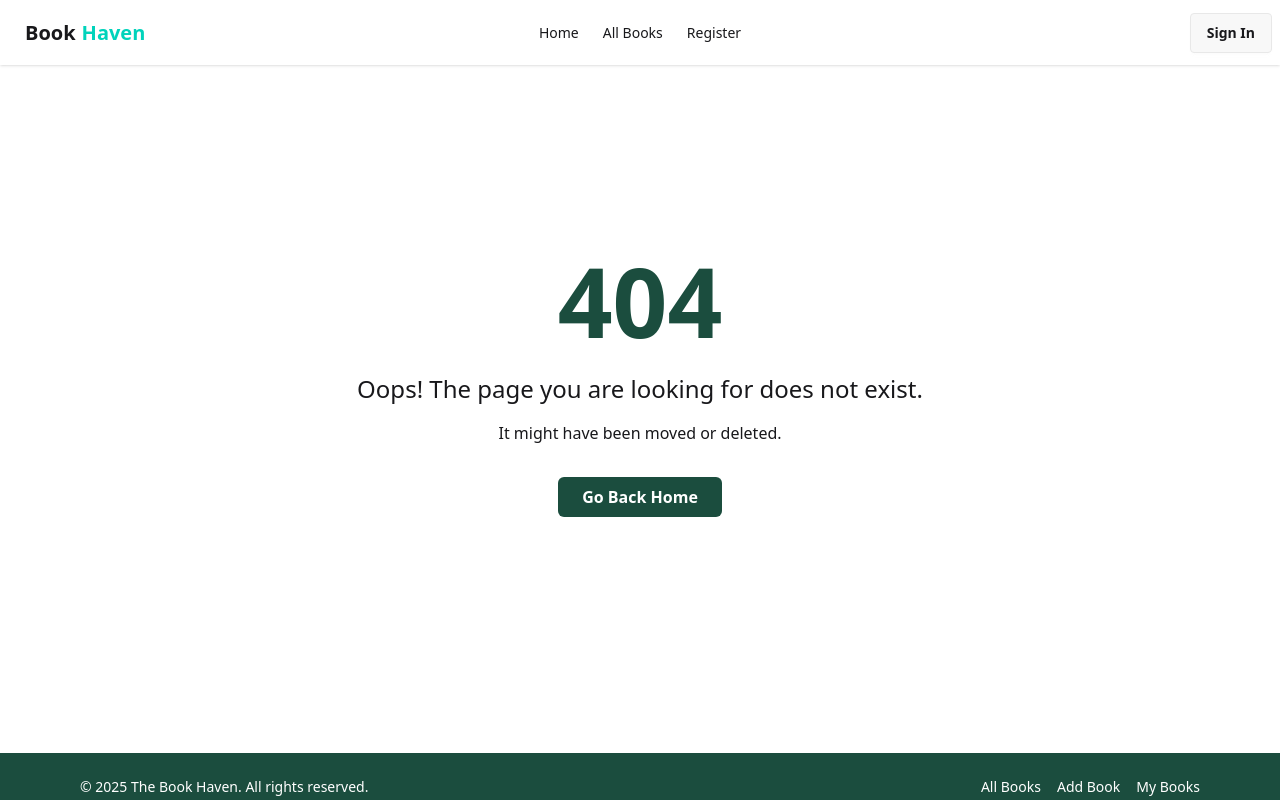
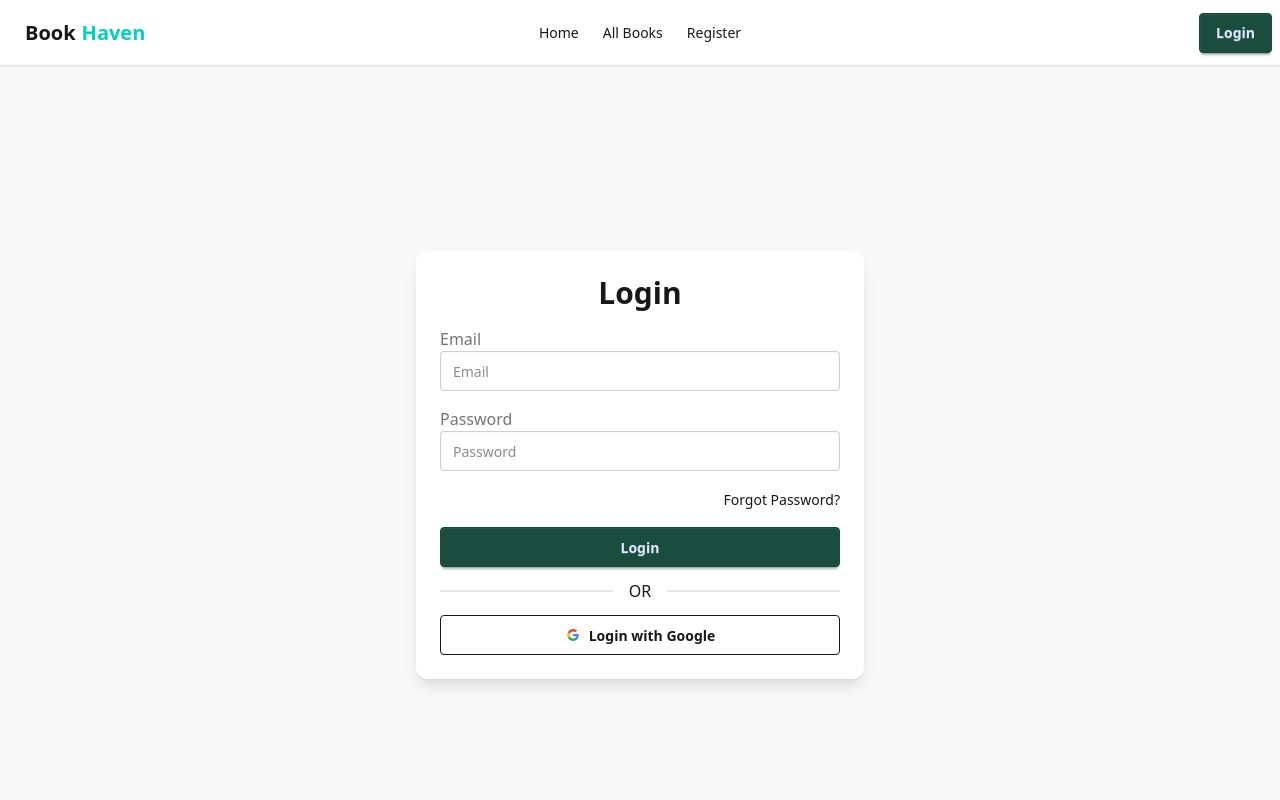
Before and after one commit to ZilhajSajid/book-haven-client, a React (Vite) app: page /login in a window 1280 px wide. Shown: the top 800 px of the page. Built offline with nearby package versions, Linux system fonts and the light colour scheme; no server answers.

Commit message:
added login page

```diff
--- a/src/components/AddBooks/AddBooks.jsx
+++ b/src/components/AddBooks/AddBooks.jsx
@@ -1,46 +1,141 @@
-import { use } from "react";
+import { useContext } from "react";
 import { AuthContext } from "../../contexts/AuthContext";
+import axios from "axios";
+import toast from "react-hot-toast";
+import { useNavigate } from "react-router";
 
 const AddBooks = () => {
-  const { user } = use(AuthContext);
-  const handleSubmit = (e) => {
+  const { user } = useContext(AuthContext);
+  const navigate = useNavigate();
+
+  const handleSubmit = async (e) => {
     e.preventDefault();
+
     const title = e.target.title.value;
-    const name = e.target.name.value;
+    const author = e.target.author.value;
     const email = e.target.email.value;
     const genre = e.target.genre.value;
     const rating = e.target.rating.value;
-    console.log(title, name, email, genre, rating, _id);
+    const coverImage = e.target.coverImage.value;
+    const summary = e.target.summary.value;
+
+    if (!title || !author || !email || !genre || !rating || !coverImage) {
+      toast.error("Please fill in all required fields.");
+      return;
+    }
+
+    const newBook = {
+      title,
+      author,
+      genre,
+      rating: parseFloat(rating),
+      coverImage,
+      summary,
+      userEmail: email,
     };
+
+    try {
+      const res = await axios.post("http://localhost:3000/myBooks", newBook);
+      if (res.data.insertedId) {
+        toast.success("Book added successfully!");
+        navigate("/myBooks");
+      }
+    } catch (error) {
+      console.error(error);
+      toast.error(error.response?.data?.message || "Failed to add book");
+    }
+  };
+
   return (
-    <div className="flex items-center justify-center min-h-screen bg-base-200">
-      <form onSubmit={handleSubmit}>
-        <fieldset className="fieldset">
-          <label className="label">Book Title</label>
-          <input type="text" className="input" name="title" />
-          <label className="label">Author Name</label>
-          <input type="text" className="input" name="name" />
-          <label className="label">Email</label>
+    <div className="min-h-screen flex items-center justify-center bg-gray-100 px-4">
+      <form
+        onSubmit={handleSubmit}
+        className="w-full max-w-2xl bg-white rounded-2xl shadow-lg p-8 space-y-6"
+      >
+        <h2 className="text-2xl font-bold text-center text-primary mb-4">
+          Add a New Book
+        </h2>
+
+        <div className="grid grid-cols-1 md:grid-cols-2 gap-4">
+          <div className="flex flex-col">
+            <label className="label font-medium">Book Title</label>
+            <input
+              type="text"
+              className="input input-bordered"
+              name="title"
+              required
+            />
+          </div>
+
+          <div className="flex flex-col">
+            <label className="label font-medium">Author Name</label>
+            <input
+              type="text"
+              className="input input-bordered"
+              name="author"
+              required
+            />
+          </div>
+
+          <div className="flex flex-col">
+            <label className="label font-medium">Email</label>
             <input
               type="email"
-            className="input"
+              className="input input-bordered bg-gray-100"
               name="email"
               readOnly
               defaultValue={user?.email}
             />
-          <label className="label">Genre</label>
-          <input type="text" className="input" name="genre" />
-          <label className="label">Rating (1-5)</label>
+          </div>
+
+          <div className="flex flex-col">
+            <label className="label font-medium">Genre</label>
+            <input
+              type="text"
+              className="input input-bordered"
+              name="genre"
+              required
+            />
+          </div>
+
+          <div className="flex flex-col">
+            <label className="label font-medium">Rating (1-5)</label>
             <input
               type="number"
-            className="input"
+              className="input input-bordered"
               name="rating"
               min={1}
               max={5}
               required
             />
-          <button className="btn btn-primary mt-4">Add Book</button>
-        </fieldset>
+          </div>
+
+          <div className="flex flex-col">
+            <label className="label font-medium">Cover Image URL</label>
+            <input
+              type="text"
+              className="input input-bordered"
+              name="coverImage"
+              required
+            />
+          </div>
+        </div>
+
+        <div className="flex flex-col">
+          <label className="label font-medium">Summary</label>
+          <textarea
+            className="input input-bordered h-24 resize-none"
+            name="summary"
+            placeholder="Short description..."
+          />
+        </div>
+
+        <button
+          type="submit"
+          className="btn btn-primary w-full text-white font-semibold py-3 rounded-xl hover:shadow-lg transition-all"
+        >
+          Add Book
+        </button>
       </form>
     </div>
   );
--- a/src/components/BookDetails/BookDetails.jsx
+++ b/src/components/BookDetails/BookDetails.jsx
@@ -20,7 +20,7 @@ const BookDetails = () => {
         const res = await axios.get(
           `http://localhost:3000/myBooks?email=${user.email}`
         );
-        // Check if this specific book is already added
+
         const added = res.data.some((b) => b._id === _id);
         setAlreadyAdded(added);
       } catch (err) {
@@ -43,7 +43,7 @@ const BookDetails = () => {
     }
 
     const newBook = {
-      _id, // unique book id
+      _id,
       title,
       author,
       coverImage,
--- a/src/components/Navbar/Navbar.jsx
+++ b/src/components/Navbar/Navbar.jsx
@@ -67,12 +67,32 @@ const Navbar = () => {
       </div>
       <div className="navbar-end">
         {user ? (
-          <a onClick={handleSignOut} className="btn btn-accent">
-            Sign Out
-          </a>
+          <div className="dropdown dropdown-end">
+            <label tabIndex={0} className="btn btn-ghost btn-circle avatar">
+              <div className="w-10 rounded-full">
+                <img src={user.photoURL} alt={user.displayName || "User"} />
+              </div>
+            </label>
+            <ul
+              tabIndex={0}
+              className="mt-3 p-2 shadow menu menu-compact dropdown-content bg-base-100 rounded-box w-52"
+            >
+              <li>
+                <span className="font-semibold">Hello, {user.displayName}</span>
+              </li>
+              <li>
+                <button
+                  onClick={handleSignOut}
+                  className="btn btn-accent w-full"
+                >
+                  Log Out
+                </button>
+              </li>
+            </ul>
+          </div>
         ) : (
-          <Link to="/register" className="btn">
-            Sign In
+          <Link to="/login" className="btn btn-primary">
+            Login
           </Link>
         )}
       </div>
--- /dev/null
+++ b/src/components/Register/Login.jsx
@@ -0,0 +1,130 @@
+import React, { useState, useContext } from "react";
+import { AuthContext } from "../../contexts/AuthContext";
+import { useNavigate } from "react-router";
+import toast from "react-hot-toast";
+
+const Login = () => {
+  const { signInUser, signInWithGoogle } = useContext(AuthContext);
+  const navigate = useNavigate();
+  const [formData, setFormData] = useState({ email: "", password: "" });
+
+  const handleChange = (e) => {
+    setFormData({ ...formData, [e.target.name]: e.target.value });
+  };
+
+  const handleLogin = async (e) => {
+    e.preventDefault();
+    const { email, password } = formData;
+
+    if (!email || !password) {
+      toast.error("Please fill all fields!");
+      return;
+    }
+
+    try {
+      await signInUser(email, password);
+      toast.success("Login successful!");
+      navigate("/"); // Redirect to home page
+    } catch (error) {
+      console.error(error);
+      toast.error(error.message || "Failed to login");
+    }
+  };
+
+  const handleGoogleLogin = async () => {
+    try {
+      await signInWithGoogle();
+      toast.success("Login successful!");
+      navigate("/"); // Redirect to home page
+    } catch (error) {
+      console.error(error);
+      toast.error(error.message || "Google login failed");
+    }
+  };
+
+  return (
+    <div className="flex items-center justify-center min-h-screen bg-base-200">
+      <form
+        onSubmit={handleLogin}
+        className="w-full max-w-md p-6 bg-white rounded-xl shadow-lg space-y-4"
+      >
+        <h1 className="text-3xl text-center font-bold">Login</h1>
+
+        <div>
+          <label className="label">Email</label>
+          <input
+            type="email"
+            name="email"
+            value={formData.email}
+            onChange={handleChange}
+            placeholder="Email"
+            className="input input-bordered w-full"
+            required
+          />
+        </div>
+
+        <div>
+          <label className="label">Password</label>
+          <input
+            type="password"
+            name="password"
+            value={formData.password}
+            onChange={handleChange}
+            placeholder="Password"
+            className="input input-bordered w-full"
+            required
+          />
+        </div>
+
+        <div className="text-right">
+          <button type="button" className="link link-hover text-sm">
+            Forgot Password?
+          </button>
+        </div>
+
+        <button type="submit" className="btn btn-primary w-full">
+          Login
+        </button>
+
+        <div className="divider">OR</div>
+
+        <button
+          type="button"
+          onClick={handleGoogleLogin}
+          className="btn btn-outline w-full flex items-center justify-center gap-2"
+        >
+          <svg
+            aria-label="Google logo"
+            width="16"
+            height="16"
+            xmlns="http://www.w3.org/2000/svg"
+            viewBox="0 0 512 512"
+          >
+            <g>
+              <path d="m0 0H512V512H0" fill="#fff"></path>
+              <path
+                fill="#34a853"
+                d="M153 292c30 82 118 95 171 60h62v48A192 192 0 0190 341"
+              ></path>
+              <path
+                fill="#4285f4"
+                d="m386 400a140 175 0 0053-179H260v74h102q-7 37-38 57"
+              ></path>
+              <path
+                fill="#fbbc02"
+                d="m90 341a208 200 0 010-171l63 49q-12 37 0 73"
+              ></path>
+              <path
+                fill="#ea4335"
+                d="m153 219c22-69 116-109 179-50l55-54c-78-75-230-72-297 55"
+              ></path>
+            </g>
+          </svg>
+          Login with Google
+        </button>
+      </form>
+    </div>
+  );
+};
+
+export default Login;
--- a/src/components/Register/Register.jsx
+++ b/src/components/Register/Register.jsx
@@ -1,61 +1,172 @@
-import React, { use } from "react";
+import React, { useContext, useState } from "react";
 import { AuthContext } from "../../contexts/AuthContext";
 import axios from "axios";
+import toast from "react-hot-toast";
+import { useNavigate } from "react-router";
 
 const Register = () => {
-  const { signInWithGoogle } = use(AuthContext);
-  const handleGoogleSignIn = () => {
-    signInWithGoogle()
-      .then((result) => {
-        console.log(result.user);
-        const newUser = {
-          name: result.user.displayName,
-          email: result.user.email,
-          image: result.user.photoURL,
+  const { createUser, signInWithGoogle, setUser } = useContext(AuthContext);
+  const navigate = useNavigate();
+
+  const [formData, setFormData] = useState({
+    name: "",
+    email: "",
+    password: "",
+    photoURL: "",
+  });
+
+  const handleChange = (e) => {
+    setFormData({ ...formData, [e.target.name]: e.target.value });
   };
-        // create user in db
-        // fetch("http://localhost:3000/users", {
-        //   method: "POST",
-        //   headers: {
-        //     "content-type": "application/json",
-        //   },
-        //   body: JSON.stringify(newUser),
-        // })
-        //   .then((res) => res.json())
-        //   .then((data) => {
-        //     console.log("data after fetch", data);
-        //   });
-        axios
-          .post("http://localhost:3000/users", newUser)
-          .then((res) => {
-            console.log("response after axios", res);
-          })
-          .catch((err) => {
-            console.log(err);
+
+  const validatePassword = (password) => {
+    const uppercase = /[A-Z]/;
+    const lowercase = /[a-z]/;
+    return (
+      password.length >= 6 &&
+      uppercase.test(password) &&
+      lowercase.test(password)
+    );
+  };
+
+  const handleRegister = async (e) => {
+    e.preventDefault();
+    const { name, email, password, photoURL } = formData;
+
+    if (!name || !email || !password || !photoURL) {
+      toast.error("Please fill all fields including photo URL!");
+      return;
+    }
+
+    if (!validatePassword(password)) {
+      toast.error(
+        "Password must be at least 6 characters long and include uppercase and lowercase letters."
+      );
+      return;
+    }
+
+    try {
+      const res = await axios.post("http://localhost:3000/users", {
+        name,
+        email,
+        password,
+        photoURL,
       });
-      })
-      .catch((error) => {
-        console.log(error);
+
+      if (res.status === 201) {
+        toast.success("Registration successful!");
+
+        const userCredential = await createUser(email, password);
+        const firebaseUser = userCredential.user;
+
+        await firebaseUser.updateProfile({
+          displayName: name,
+          photoURL,
         });
+
+        setUser(firebaseUser);
+
+        navigate("/");
+      }
+    } catch (error) {
+      console.error(error);
+      toast.error(error.response?.data?.message || "Failed to register user");
+    }
   };
+
+  const handleGoogleSignIn = async () => {
+    try {
+      const result = await signInWithGoogle();
+      const googleUser = result.user;
+
+      // Register or update user in backend
+      await axios.post("http://localhost:3000/users", {
+        name: googleUser.displayName,
+        email: googleUser.email,
+        photoURL: googleUser.photoURL,
+      });
+
+      // Auto-login
+      setUser(googleUser);
+      toast.success(`Welcome, ${googleUser.displayName}!`);
+      navigate("/");
+    } catch (error) {
+      console.error(error);
+      toast.error("Google sign-in failed");
+    }
+  };
+
   return (
-    <div className="card bg-base-100 w-full mx-auto max-w-sm shrink-0 shadow-2xl">
-      <h1 className="text-5xl font-bold">Login now!</h1>
-      <div className="card-body">
-        <fieldset className="fieldset">
+    <div className="card bg-base-100 w-full mx-auto max-w-sm shadow-2xl p-6">
+      <h1 className="text-3xl text-center font-bold mb-4">Register now!</h1>
+
+      <form onSubmit={handleRegister} className="space-y-4">
+        <div>
+          <label className="label">Name</label>
+          <input
+            type="text"
+            name="name"
+            className="input input-bordered w-full"
+            value={formData.name}
+            onChange={handleChange}
+            placeholder="Your Name"
+            required
+          />
+        </div>
+
+        <div>
           <label className="label">Email</label>
-          <input type="email" className="input" placeholder="Email" />
+          <input
+            type="email"
+            name="email"
+            className="input input-bordered w-full"
+            value={formData.email}
+            onChange={handleChange}
+            placeholder="Your Email"
+            required
+          />
+        </div>
+
+        <div>
           <label className="label">Password</label>
-          <input type="password" className="input" placeholder="Password" />
+          <input
+            type="password"
+            name="password"
+            className="input input-bordered w-full"
+            value={formData.password}
+            onChange={handleChange}
+            placeholder="Password"
+            required
+          />
+          <p className="text-xs text-gray-500 mt-1">
+            Password must be at least 6 characters long and include uppercase
+            and lowercase letters.
+          </p>
+        </div>
+
         <div>
-            <a className="link link-hover">Forgot password?</a>
+          <label className="label">Photo URL</label>
+          <input
+            type="text"
+            name="photoURL"
+            className="input input-bordered w-full"
+            value={formData.photoURL}
+            onChange={handleChange}
+            placeholder="Profile Image URL"
+            required
+          />
         </div>
-          <button className="btn btn-neutral mt-4">Register</button>
-        </fieldset>
-        {/* Google */}
+
+        <button type="submit" className="btn btn-primary w-full">
+          Register
+        </button>
+      </form>
+
+      <div className="divider">OR</div>
+
       <button
         onClick={handleGoogleSignIn}
-          className="btn bg-white text-black border-[#e5e5e5]"
+        className="btn btn-outline w-full flex items-center justify-center gap-2"
       >
         <svg
           aria-label="Google logo"
@@ -84,9 +195,8 @@ const Register = () => {
             ></path>
           </g>
         </svg>
-          Login with Google
+        Sign in with Google
       </button>
-      </div>
     </div>
   );
 };
--- a/src/router/routes.jsx
+++ b/src/router/routes.jsx
@@ -7,6 +7,7 @@ import AddBooks from "../components/AddBooks/AddBooks";
 import MyBooks from "../components/MyBooks/MyBooks";
 import ErrorPage from "../components/ErrorPage/ErrorPage";
 import BookDetails from "../components/BookDetails/BookDetails";
+import Login from "../components/Register/Login";
 
 export const router = createBrowserRouter([
   {
@@ -25,6 +26,10 @@ export const router = createBrowserRouter([
       {
         path: "/register",
         element: <Register></Register>,
+      },
+      {
+        path: "/login",
+        element: <Login></Login>,
       },
       {
         path: "/addBooks",
```
Lines whose indentation alone changed are shown as unchanged.
